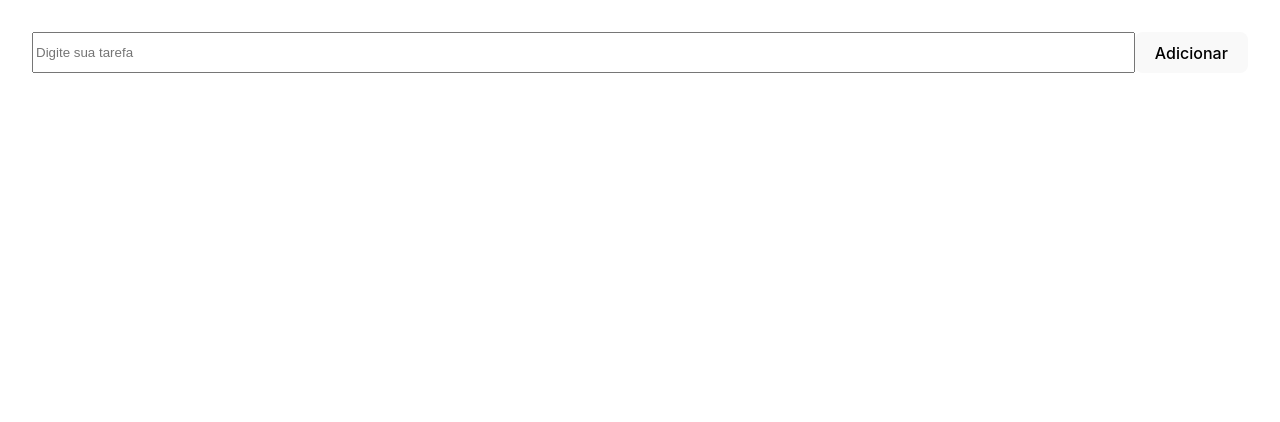
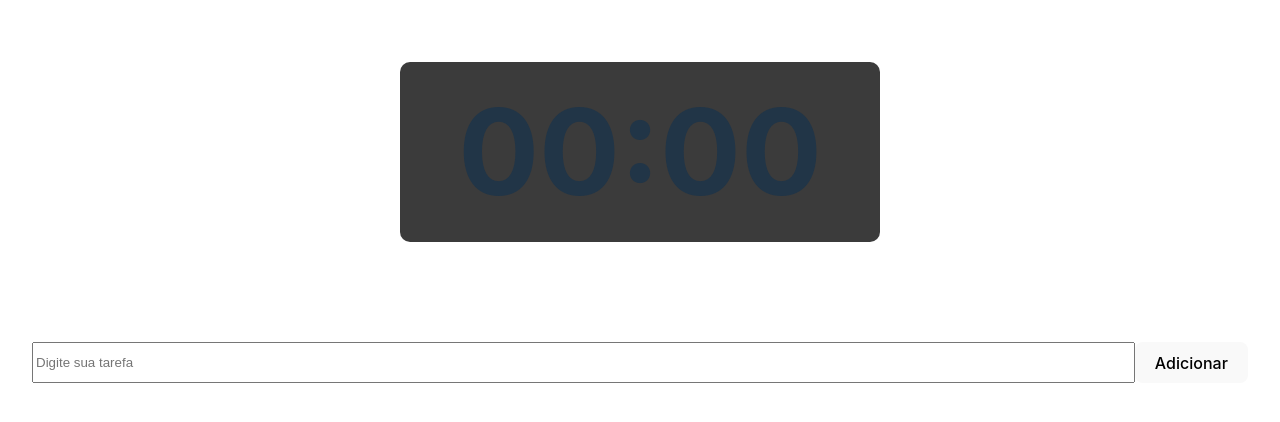
Before and after one commit to higorsantana-omega/todo, a React (Vite) app: page / in a window 1280 px wide. Shown: the top 422 px of the page. Built offline with nearby package versions, Linux system fonts and the light colour scheme.

Commit message:
feat: time component

```diff
--- a/src/App.tsx
+++ b/src/App.tsx
@@ -2,6 +2,7 @@ import { ChangeEvent, useEffect, useState } from 'react'
 import Card from './components/Card'
 import './App.css'
 import Input from './components/Input'
+import Hours from './components/Hours'
 
 export type Todo = {
   id: string
@@ -53,6 +54,7 @@ function App() {
 
   return (
     <div className='App'>
+      <Hours />
       <div className='add-todo'>
         <Input todoInput={todoInput} handleInputChange={handleInputChange} />
         <button onClick={handleAddTodo} id='button_add_todo'>Adicionar</button>
--- /dev/null
+++ b/src/components/Hours/index.tsx
@@ -0,0 +1,14 @@
+import { useState } from 'react'
+import './styles.css'
+
+export default function Hours () {
+  const [time, setTime] = useState('00:00')
+
+  return (
+    <div className="hours">
+      <div className='timer'>
+        {time}
+      </div>
+    </div>
+  )
+}
--- /dev/null
+++ b/src/components/Hours/styles.css
@@ -0,0 +1,13 @@
+.hours {
+  max-width: 480px;
+  margin: auto;
+  background-color: #3b3b3b;
+  border-radius: 10px;
+  margin-bottom: 100px;
+}
+
+.timer {
+  font-size: 120px;
+  font-weight: bold;
+  margin: 30px;
+}
```
Also changed, not shown: 1 other file (tests, documents, lock files or other folders).
